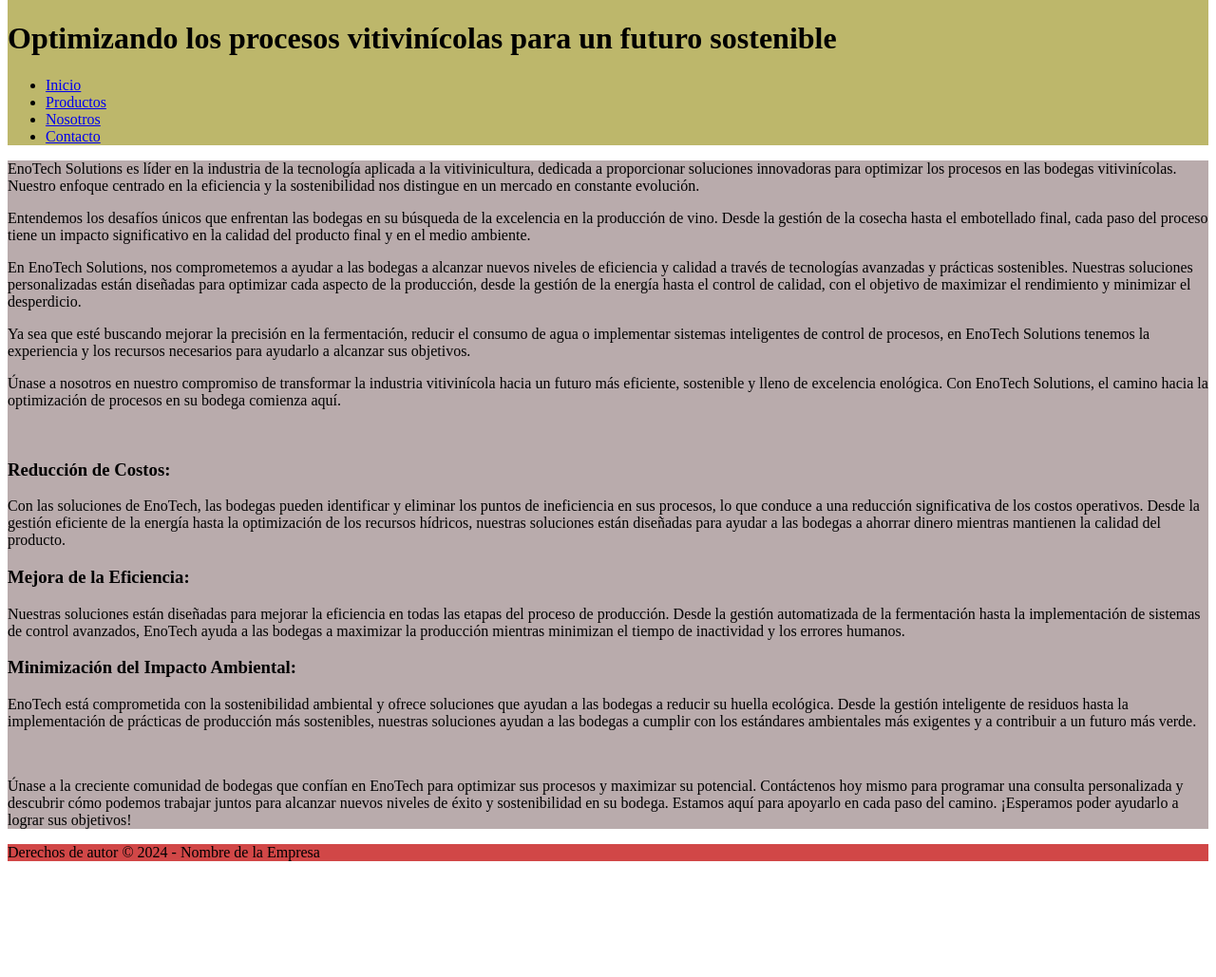
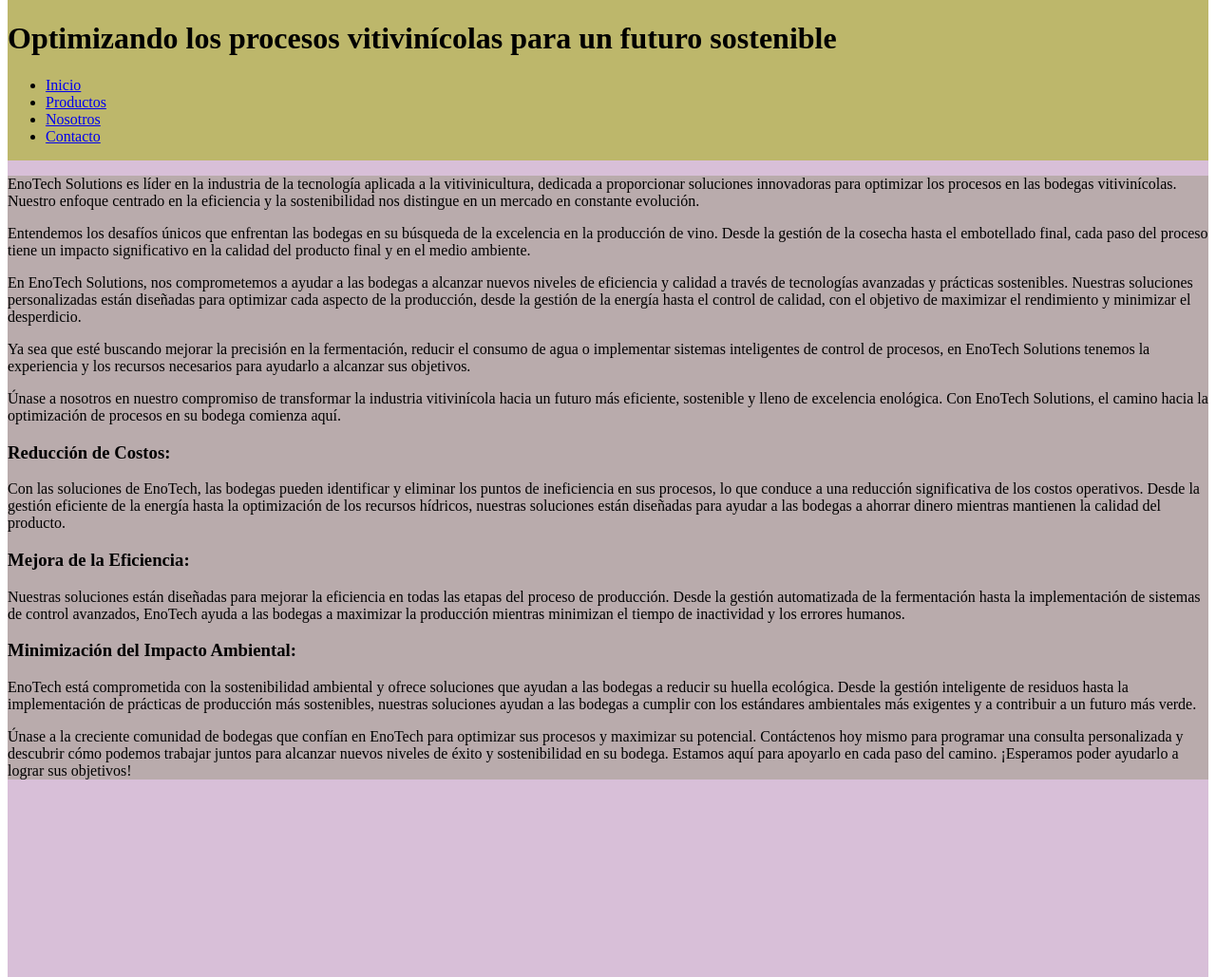
Before and after one commit to matyange/proyecto-codoacodo, a plain HTML site: page index.html in a window 1280 px wide. Shown: the part 271-1300 px from the top of the page at 95% size. Before the commit the page ends 1186 px from the top, so only its background shows below. Drawn offline with Linux system fonts and the light colour scheme.

Commit message:
Agrego rama con las modificaciones que voy a estar haciendo

```diff
--- a/Style.css
+++ b/Style.css
@@ -1,15 +1,28 @@
-header{
-    background-color: darkkhaki;
+body {
+    display: grid;
+    grid-template-columns: 1fr ;
+    grid-template-rows: 1fr 3fr 1fr ;
+    grid-template-areas: "header  " "main " "footer ";
+
 }
 
-main{
-    background-color: thistle;
+
+header {
+    background-color: darkkhaki;
+    grid-area: header;
+
 }
 
-footer{
-    background-color: rgb(209, 71, 71);
+main {
+    background-color: thistle;
+    grid-area: main;
 }
 
-.contenedor{
+footer {
+    background-color: rgb(209, 71, 71);
+    grid-area: footer;
+}
+
+.contenedor {
     background-color: #b9abac;
 }
```
Also changed, not shown: index.html (+43 -15 lines).
